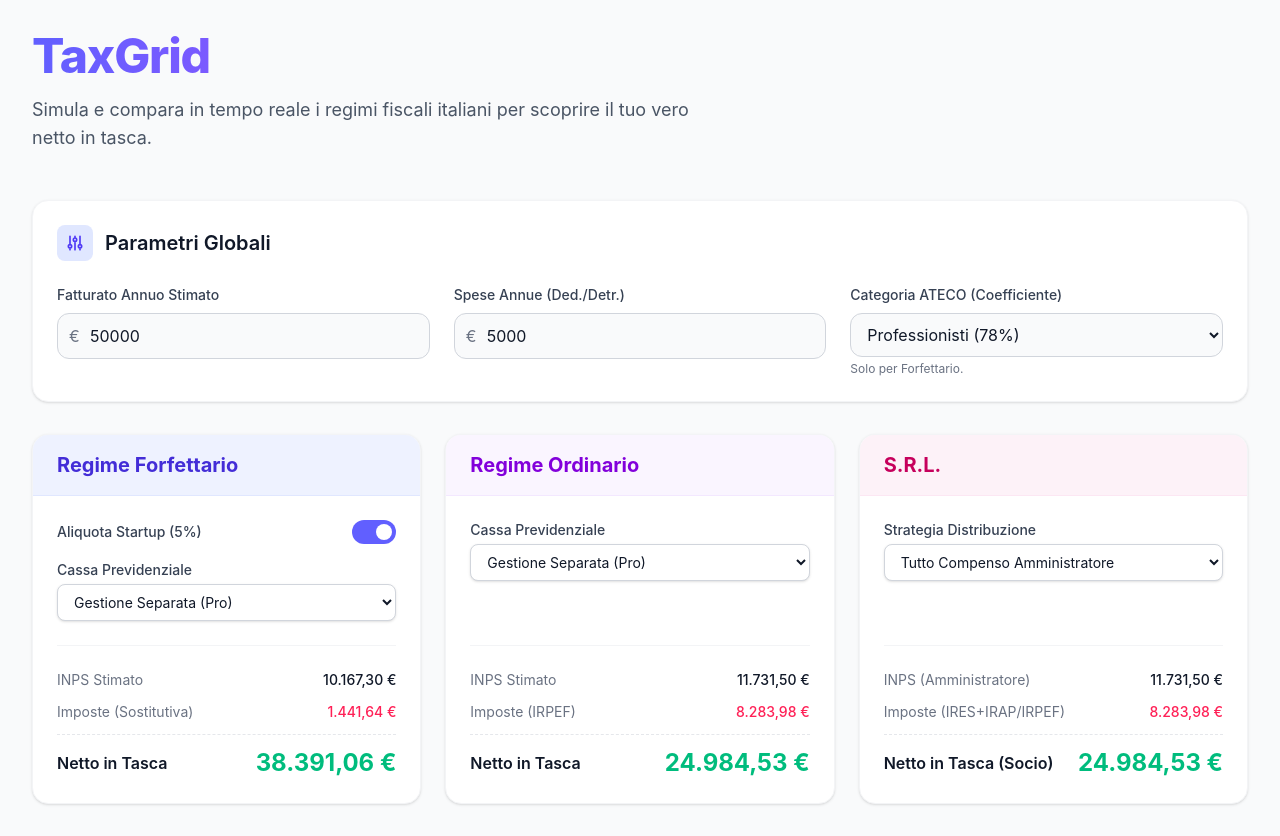
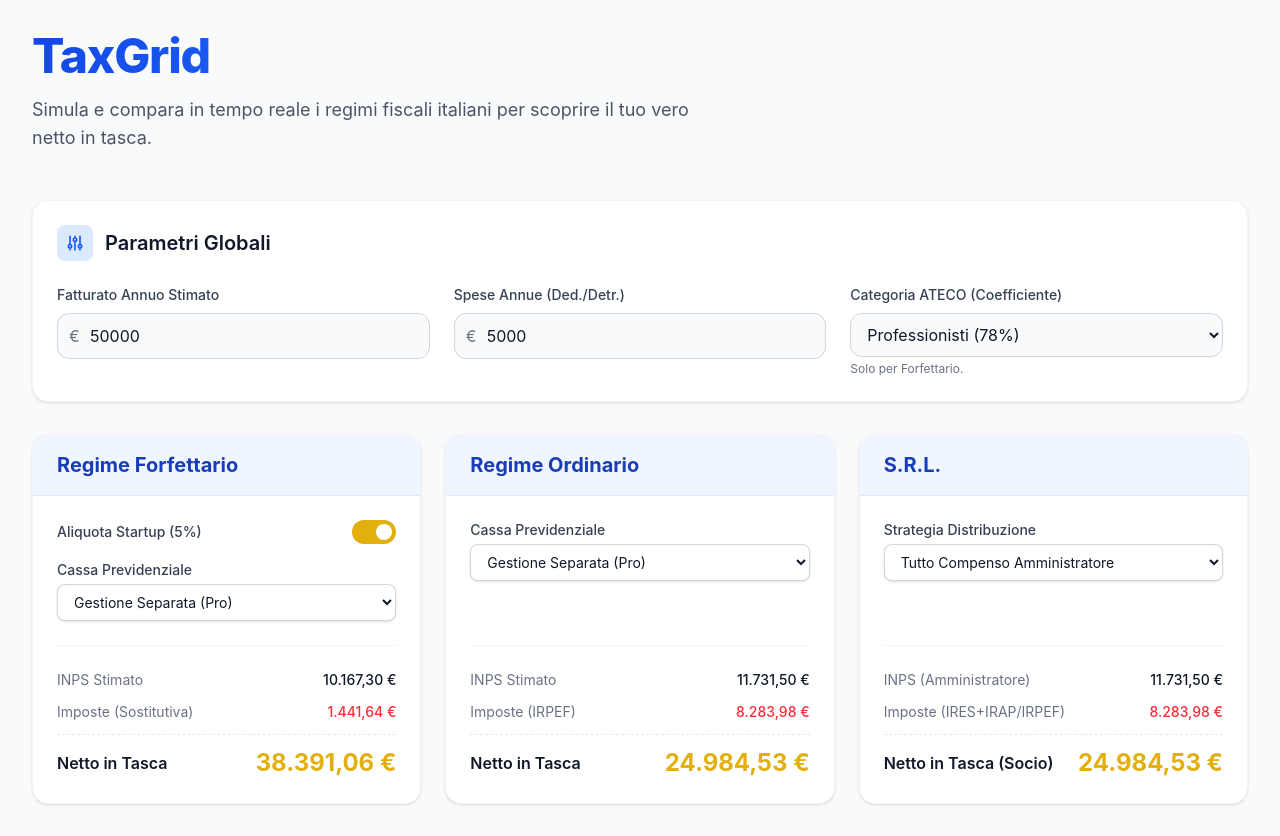
Before and after one commit to p-lorenzo/taxgrid, a Vue app: page / in a window 1280 px wide. Built offline with nearby package versions, Linux system fonts and the light colour scheme.

Commit message:
feat: implement spec 02 - update color scheme to unified dark blue and yellow (#e2af0d)

```diff
--- a/src/App.vue
+++ b/src/App.vue
@@ -10,12 +10,12 @@
 </script>
 
 <template>
-  <div class="min-h-screen bg-gray-50 dark:bg-gray-900 text-gray-900 dark:text-gray-100 p-4 sm:p-8 font-sans selection:bg-indigo-500 selection:text-white">
+  <div class="min-h-screen bg-gray-50 dark:bg-gray-900 text-gray-900 dark:text-gray-100 p-4 sm:p-8 font-sans selection:bg-blue-600 selection:text-white">
     <div class="max-w-7xl mx-auto">
 
       <!-- Header -->
       <header class="mb-12 text-center sm:text-left">
-        <h1 class="text-4xl sm:text-5xl font-extrabold tracking-tight text-transparent bg-clip-text bg-gradient-to-r from-indigo-500 via-purple-500 to-pink-500 mb-4">
+        <h1 class="text-4xl sm:text-5xl font-extrabold tracking-tight text-transparent bg-clip-text bg-gradient-to-r from-blue-700 via-blue-500 to-[#e2af0d] dark:from-blue-400 dark:via-blue-300 dark:to-[#e2af0d] mb-4">
           TaxGrid
         </h1>
         <p class="text-lg text-gray-600 dark:text-gray-400 max-w-2xl">
@@ -26,7 +26,7 @@
       <!-- Global Controls -->
       <div class="bg-white dark:bg-gray-800 rounded-2xl shadow-sm border border-gray-100 dark:border-gray-700 p-6 mb-8 transition-shadow hover:shadow-md">
         <h2 class="text-xl font-semibold mb-6 flex items-center">
-          <span class="bg-indigo-100 dark:bg-indigo-900/30 text-indigo-600 dark:text-indigo-400 p-2 rounded-lg mr-3">
+          <span class="bg-blue-100 dark:bg-blue-900/30 text-blue-600 dark:text-blue-400 p-2 rounded-lg mr-3">
             <svg class="w-5 h-5" fill="none" stroke="currentColor" viewBox="0 0 24 24"><path stroke-linecap="round" stroke-linejoin="round" stroke-width="2" d="M12 6V4m0 2a2 2 0 100 4m0-4a2 2 0 110 4m-6 8a2 2 0 100-4m0 4a2 2 0 110-4m0 4v2m0-6V4m6 6v10m6-2a2 2 0 100-4m0 4a2 2 0 110-4m0 4v2m0-6V4"></path></svg>
           </span>
           Parametri Globali
@@ -37,19 +37,19 @@
             <label class="block text-sm font-medium text-gray-700 dark:text-gray-300 mb-2">Fatturato Annuo Stimato</label>
             <div class="relative">
               <span class="absolute inset-y-0 left-0 pl-3 flex items-center text-gray-500">€</span>
-              <input type="number" v-model="store.fatturato" class="block w-full pl-8 pr-3 py-2.5 border border-gray-300 dark:border-gray-600 rounded-xl bg-gray-50 dark:bg-gray-700 text-gray-900 dark:text-white focus:ring-2 focus:ring-indigo-500 focus:border-indigo-500 transition-colors" />
+              <input type="number" v-model="store.fatturato" class="block w-full pl-8 pr-3 py-2.5 border border-gray-300 dark:border-gray-600 rounded-xl bg-gray-50 dark:bg-gray-700 text-gray-900 dark:text-white focus:ring-2 focus:ring-[#e2af0d] focus:border-[#e2af0d] transition-colors" />
             </div>
           </div>
           <div>
             <label class="block text-sm font-medium text-gray-700 dark:text-gray-300 mb-2">Spese Annue (Ded./Detr.)</label>
             <div class="relative">
               <span class="absolute inset-y-0 left-0 pl-3 flex items-center text-gray-500">€</span>
-              <input type="number" v-model="store.spese" class="block w-full pl-8 pr-3 py-2.5 border border-gray-300 dark:border-gray-600 rounded-xl bg-gray-50 dark:bg-gray-700 text-gray-900 dark:text-white focus:ring-2 focus:ring-indigo-500 focus:border-indigo-500 transition-colors" />
+              <input type="number" v-model="store.spese" class="block w-full pl-8 pr-3 py-2.5 border border-gray-300 dark:border-gray-600 rounded-xl bg-gray-50 dark:bg-gray-700 text-gray-900 dark:text-white focus:ring-2 focus:ring-[#e2af0d] focus:border-[#e2af0d] transition-colors" />
             </div>
           </div>
           <div>
             <label class="block text-sm font-medium text-gray-700 dark:text-gray-300 mb-2">Categoria ATECO (Coefficiente)</label>
-            <select v-model="store.atecoCategory" class="block w-full px-3 py-2.5 border border-gray-300 dark:border-gray-600 rounded-xl bg-gray-50 dark:bg-gray-700 text-gray-900 dark:text-white focus:ring-2 focus:ring-indigo-500 focus:border-indigo-500 transition-colors">
+            <select v-model="store.atecoCategory" class="block w-full px-3 py-2.5 border border-gray-300 dark:border-gray-600 rounded-xl bg-gray-50 dark:bg-gray-700 text-gray-900 dark:text-white focus:ring-2 focus:ring-[#e2af0d] focus:border-[#e2af0d] transition-colors">
               <option v-for="cat in store.ATECO_CATEGORIES" :key="cat.id" :value="cat.id">
                 {{ cat.name }}
               </option>
@@ -64,8 +64,8 @@
 
         <!-- Forfettario Card -->
         <div class="bg-white dark:bg-gray-800 rounded-2xl shadow-sm border border-gray-100 dark:border-gray-700 overflow-hidden flex flex-col transition-transform hover:-translate-y-1 hover:shadow-lg duration-300">
-          <div class="bg-indigo-50 dark:bg-indigo-900/20 px-6 py-4 border-b border-indigo-100 dark:border-indigo-800/30">
-            <h3 class="text-xl font-bold text-indigo-700 dark:text-indigo-400">Regime Forfettario</h3>
+          <div class="bg-blue-50 dark:bg-blue-950/30 px-6 py-4 border-b border-blue-100 dark:border-blue-900/30">
+            <h3 class="text-xl font-bold text-blue-800 dark:text-blue-300">Regime Forfettario</h3>
           </div>
 
           <div class="p-6 flex-grow flex flex-col">
@@ -74,8 +74,8 @@
                 <span class="text-sm font-medium text-gray-700 dark:text-gray-300">Aliquota Startup (5%)</span>
                 <Switch
                   v-model="store.forfettarioStartup"
-                  :class="store.forfettarioStartup ? 'bg-indigo-500' : 'bg-gray-200 dark:bg-gray-600'"
-                  class="relative inline-flex h-6 w-11 items-center rounded-full transition-colors focus:outline-none focus:ring-2 focus:ring-indigo-500 focus:ring-offset-2 dark:focus:ring-offset-gray-800"
+                  :class="store.forfettarioStartup ? 'bg-[#e2af0d]' : 'bg-gray-200 dark:bg-gray-600'"
+                  class="relative inline-flex h-6 w-11 items-center rounded-full transition-colors focus:outline-none focus:ring-2 focus:ring-[#e2af0d] focus:ring-offset-2 dark:focus:ring-offset-gray-800"
                 >
                   <span class="sr-only">Toggle Startup</span>
                   <span
@@ -87,7 +87,7 @@
 
               <div>
                 <label class="block text-sm font-medium text-gray-700 dark:text-gray-300 mb-1">Cassa Previdenziale</label>
-                <select v-model="store.forfettarioCassa" class="block w-full py-2 px-3 border border-gray-300 dark:border-gray-600 bg-white dark:bg-gray-700 rounded-lg shadow-sm focus:ring-indigo-500 focus:border-indigo-500 sm:text-sm">
+                <select v-model="store.forfettarioCassa" class="block w-full py-2 px-3 border border-gray-300 dark:border-gray-600 bg-white dark:bg-gray-700 rounded-lg shadow-sm focus:ring-[#e2af0d] focus:border-[#e2af0d] sm:text-sm">
                   <option value="gestione_separata">Gestione Separata (Pro)</option>
                   <option value="artigiani">Artigiani e Commercianti</option>
                 </select>
@@ -101,11 +101,11 @@
               </div>
               <div class="flex justify-between text-sm">
                 <span class="text-gray-500 dark:text-gray-400">Imposte (Sostitutiva)</span>
-                <span class="font-medium text-rose-500">{{ formatCurrency(store.forfettarioResult.tasse) }}</span>
+                <span class="font-medium text-red-500">{{ formatCurrency(store.forfettarioResult.tasse) }}</span>
               </div>
               <div class="flex justify-between items-center pt-3 border-t border-dashed border-gray-200 dark:border-gray-700">
                 <span class="text-base font-semibold text-gray-900 dark:text-white">Netto in Tasca</span>
-                <span class="text-2xl font-bold text-emerald-500">{{ formatCurrency(store.forfettarioResult.netto) }}</span>
+                <span class="text-2xl font-bold text-[#e2af0d]">{{ formatCurrency(store.forfettarioResult.netto) }}</span>
               </div>
             </div>
           </div>
@@ -113,15 +113,15 @@
 
         <!-- Ordinario Card -->
         <div class="bg-white dark:bg-gray-800 rounded-2xl shadow-sm border border-gray-100 dark:border-gray-700 overflow-hidden flex flex-col transition-transform hover:-translate-y-1 hover:shadow-lg duration-300">
-          <div class="bg-purple-50 dark:bg-purple-900/20 px-6 py-4 border-b border-purple-100 dark:border-purple-800/30">
-            <h3 class="text-xl font-bold text-purple-700 dark:text-purple-400">Regime Ordinario</h3>
+          <div class="bg-blue-50 dark:bg-blue-950/30 px-6 py-4 border-b border-blue-100 dark:border-blue-900/30">
+            <h3 class="text-xl font-bold text-blue-800 dark:text-blue-300">Regime Ordinario</h3>
           </div>
 
           <div class="p-6 flex-grow flex flex-col">
             <div class="mb-6 space-y-4">
               <div>
                 <label class="block text-sm font-medium text-gray-700 dark:text-gray-300 mb-1">Cassa Previdenziale</label>
-                <select v-model="store.ordinarioCassa" class="block w-full py-2 px-3 border border-gray-300 dark:border-gray-600 bg-white dark:bg-gray-700 rounded-lg shadow-sm focus:ring-purple-500 focus:border-purple-500 sm:text-sm">
+                <select v-model="store.ordinarioCassa" class="block w-full py-2 px-3 border border-gray-300 dark:border-gray-600 bg-white dark:bg-gray-700 rounded-lg shadow-sm focus:ring-[#e2af0d] focus:border-[#e2af0d] sm:text-sm">
                   <option value="gestione_separata">Gestione Separata (Pro)</option>
                   <option value="artigiani">Artigiani e Commercianti</option>
                 </select>
@@ -135,11 +135,11 @@
               </div>
               <div class="flex justify-between text-sm">
                 <span class="text-gray-500 dark:text-gray-400">Imposte (IRPEF)</span>
-                <span class="font-medium text-rose-500">{{ formatCurrency(store.ordinarioResult.tasse) }}</span>
+                <span class="font-medium text-red-500">{{ formatCurrency(store.ordinarioResult.tasse) }}</span>
               </div>
               <div class="flex justify-between items-center pt-3 border-t border-dashed border-gray-200 dark:border-gray-700">
                 <span class="text-base font-semibold text-gray-900 dark:text-white">Netto in Tasca</span>
-                <span class="text-2xl font-bold text-emerald-500">{{ formatCurrency(store.ordinarioResult.netto) }}</span>
+                <span class="text-2xl font-bold text-[#e2af0d]">{{ formatCurrency(store.ordinarioResult.netto) }}</span>
               </div>
             </div>
           </div>
@@ -147,15 +147,15 @@
 
         <!-- SRL Card -->
         <div class="bg-white dark:bg-gray-800 rounded-2xl shadow-sm border border-gray-100 dark:border-gray-700 overflow-hidden flex flex-col transition-transform hover:-translate-y-1 hover:shadow-lg duration-300">
-          <div class="bg-pink-50 dark:bg-pink-900/20 px-6 py-4 border-b border-pink-100 dark:border-pink-800/30">
-            <h3 class="text-xl font-bold text-pink-700 dark:text-pink-400">S.R.L.</h3>
+          <div class="bg-blue-50 dark:bg-blue-950/30 px-6 py-4 border-b border-blue-100 dark:border-blue-900/30">
+            <h3 class="text-xl font-bold text-blue-800 dark:text-blue-300">S.R.L.</h3>
           </div>
 
           <div class="p-6 flex-grow flex flex-col">
             <div class="mb-6 space-y-4">
               <div>
                 <label class="block text-sm font-medium text-gray-700 dark:text-gray-300 mb-1">Strategia Distribuzione</label>
-                <select v-model="store.srlDistribuzione" class="block w-full py-2 px-3 border border-gray-300 dark:border-gray-600 bg-white dark:bg-gray-700 rounded-lg shadow-sm focus:ring-pink-500 focus:border-pink-500 sm:text-sm">
+                <select v-model="store.srlDistribuzione" class="block w-full py-2 px-3 border border-gray-300 dark:border-gray-600 bg-white dark:bg-gray-700 rounded-lg shadow-sm focus:ring-[#e2af0d] focus:border-[#e2af0d] sm:text-sm">
                   <option value="compenso">Tutto Compenso Amministratore</option>
                   <option value="utili">Distribuzione Utili (IRES+IRAP+26%)</option>
                 </select>
@@ -169,11 +169,11 @@
               </div>
               <div class="flex justify-between text-sm">
                 <span class="text-gray-500 dark:text-gray-400">Imposte (IRES+IRAP/IRPEF)</span>
-                <span class="font-medium text-rose-500">{{ formatCurrency(store.srlResult.tasse) }}</span>
+                <span class="font-medium text-red-500">{{ formatCurrency(store.srlResult.tasse) }}</span>
               </div>
               <div class="flex justify-between items-center pt-3 border-t border-dashed border-gray-200 dark:border-gray-700">
                 <span class="text-base font-semibold text-gray-900 dark:text-white">Netto in Tasca (Socio)</span>
-                <span class="text-2xl font-bold text-emerald-500">{{ formatCurrency(store.srlResult.netto) }}</span>
+                <span class="text-2xl font-bold text-[#e2af0d]">{{ formatCurrency(store.srlResult.netto) }}</span>
               </div>
             </div>
           </div>
```
Also changed, not shown: history/2026-06-17--02-color-scheme-update.md (added, +11 -0 lines), specs/02-color-scheme-update.md (+4 -2 lines), 2 other files (tests, documents, lock files or other folders).
